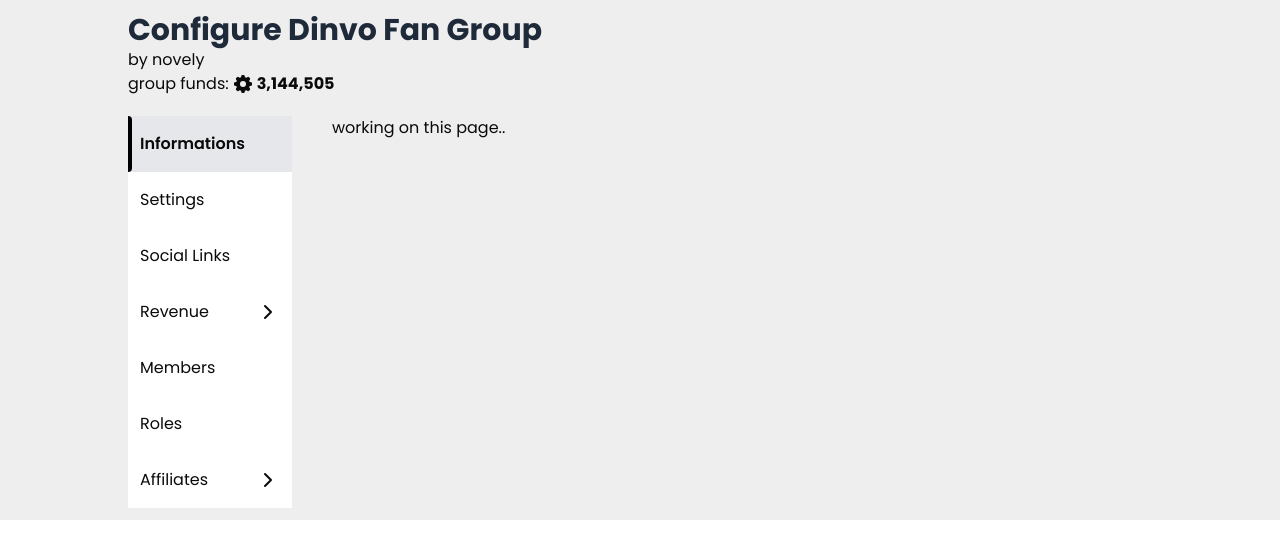
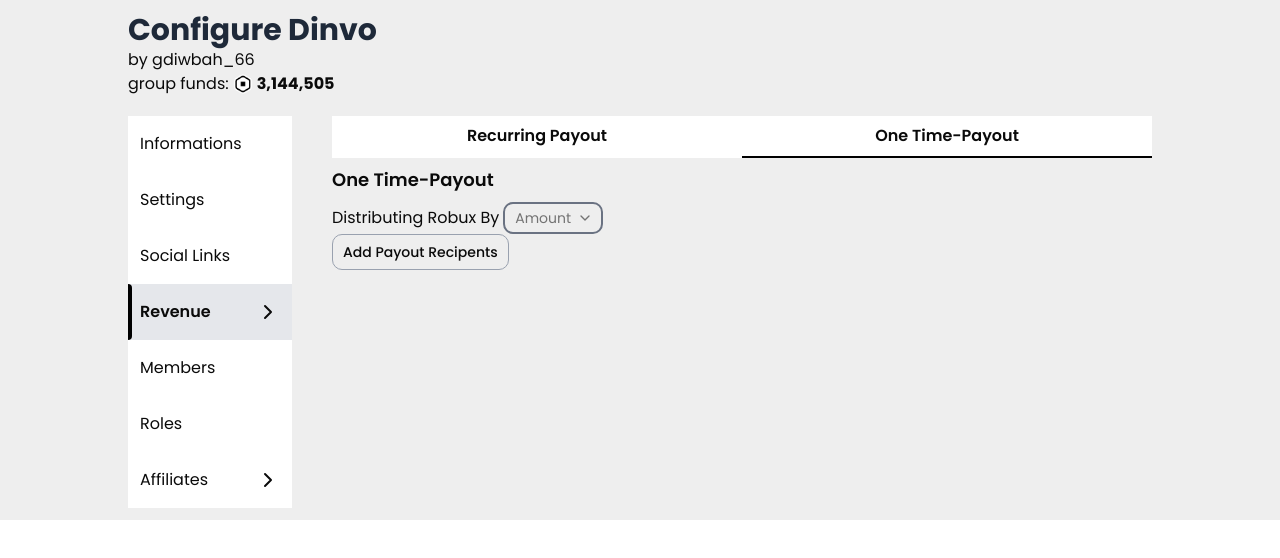
Before and after one commit to yosefarafa103/roblux-gifts, a React (Vite) app: page / in a window 1280 px wide. Shown: the top 558 px of the page. Built offline with nearby package versions, Linux system fonts and the light colour scheme.

Commit message:
feat: add roblox logo

```diff
--- a/src/components/Main.tsx
+++ b/src/components/Main.tsx
@@ -1,29 +1,18 @@
 import { useCoins } from "../context/coins.context";
 import NavigationSection from "./NavigationSection";
-
+import RobloxLogo from "./RobloxLogo";
 const Main = () => {
   const { coins } = useCoins();
   return (
     <div className="py-3 sm:px-[10%] px-[2%] bg-[#eee] ">
       <h4 className="capitalize text-3xl font-bold text-gray-800">
-        Configure Dinvo fan group
+        Configure Dinvo
       </h4>
       <div className="flex flex-col">
-        <span>by novely</span>
+        <span>by gdiwbah_66</span>
         <span className="flex items-center gap-1">
           group funds:
-          <svg
-            xmlns="http://www.w3.org/2000/svg"
-            viewBox="0 0 20 20"
-            fill="currentColor"
-            className="size-5"
-          >
-            <path
-              fillRule="evenodd"
-              d="M8.34 1.804A1 1 0 0 1 9.32 1h1.36a1 1 0 0 1 .98.804l.295 1.473c.497.144.971.342 1.416.587l1.25-.834a1 1 0 0 1 1.262.125l.962.962a1 1 0 0 1 .125 1.262l-.834 1.25c.245.445.443.919.587 1.416l1.473.294a1 1 0 0 1 .804.98v1.361a1 1 0 0 1-.804.98l-1.473.295a6.95 6.95 0 0 1-.587 1.416l.834 1.25a1 1 0 0 1-.125 1.262l-.962.962a1 1 0 0 1-1.262.125l-1.25-.834a6.953 6.953 0 0 1-1.416.587l-.294 1.473a1 1 0 0 1-.98.804H9.32a1 1 0 0 1-.98-.804l-.295-1.473a6.957 6.957 0 0 1-1.416-.587l-1.25.834a1 1 0 0 1-1.262-.125l-.962-.962a1 1 0 0 1-.125-1.262l.834-1.25a6.957 6.957 0 0 1-.587-1.416l-1.473-.294A1 1 0 0 1 1 10.68V9.32a1 1 0 0 1 .804-.98l1.473-.295c.144-.497.342-.971.587-1.416l-.834-1.25a1 1 0 0 1 .125-1.262l.962-.962A1 1 0 0 1 5.38 3.03l1.25.834a6.957 6.957 0 0 1 1.416-.587l.294-1.473ZM13 10a3 3 0 1 1-6 0 3 3 0 0 1 6 0Z"
-              clipRule="evenodd"
-            />
-          </svg>
+          <RobloxLogo />
           <b> {coins.toLocaleString("en-Us")} </b>
         </span>
       </div>
--- a/src/components/NavigationSection.tsx
+++ b/src/components/NavigationSection.tsx
@@ -42,7 +42,7 @@
       ),
     [username],
   );
-  const [activeTab, setActiveTab] = useState("informations");
+  const [activeTab, setActiveTab] = useState("revenue");
   return (
     <div className="sm:flex gap-10 mt-5">
       <div className="flex-1">
--- /dev/null
+++ b/src/components/RobloxLogo.tsx
@@ -0,0 +1,7 @@
+import img from "../../public/1774961657027.png";
+const RobloxLogo = () => {
+  return <img src={img} className="rounded-full size-5" alt="" />;
+};
+// <div className="mx-1 size-4 relative rounded-full bg-gray-800/90 after:absolute after:-translate-x-1/2 after:-translate-y-1/2 after:top-1/2 after:left-1/2 after:size-2 after:bg-white after:rounded-full outline-2" />
+
+export default RobloxLogo;
--- a/src/components/User.tsx
+++ b/src/components/User.tsx
@@ -1,13 +1,15 @@
 import { type User as UserType } from "../types";
-import { Diamond, DiamondIcon, Plus, Trash } from "lucide-react";
+import { Plus, Trash } from "lucide-react";
 import { useEffect, useMemo, useRef, useState } from "react";
 import { cn } from "../lib/utils";
+
 import { Button } from "./ui/button";
 import { useCoins } from "../context/coins.context";
 import toast from "react-hot-toast";
 import { useUsersStore } from "../stores/users.store";
 import defaultImg from "../../public/noFilter.png";
 import { AnimatePresence, motion } from "framer-motion";
+import RobloxLogo from "./RobloxLogo";
 function User({ id, name, userImg }: UserType) {
   const { users, addUser, removeUser } = useUsersStore();
   const isExists = useMemo(() => {
@@ -67,7 +69,7 @@
               <span className="text-gray-500 text-sm">Member</span>
             </div>
             <div className="flex items-center gap-4">
-              <DiamondIcon className="ml-10" />
+              <RobloxLogo />
               <input
                 ref={inputRef}
                 onChange={(e) => setValue(e.target.value)}
@@ -84,7 +86,8 @@
       <div className="flex justify-end flex-col gap-1 ml-auto w-fit mt-4">
         <h3 className="flex gap-1 items-center">
           Paying Out:
-          <Diamond /> {Number(value).toLocaleString("en-Us")}
+          <RobloxLogo />
+          {Number(value).toLocaleString("en-Us")}
         </h3>
         {coins - +value < 0 ? (
           <span className="font-bold text-red-700 capitalize">
@@ -94,7 +97,7 @@
           <>
             <h6 className="flex gap-1 items-center">
               Remainig Funds:
-              <Diamond />
+              <RobloxLogo />
               <b>{(coins - +value).toLocaleString("en-Us")}</b>
             </h6>
             <Button
@@ -150,6 +153,7 @@
     </div>
   );
 };
-export default User;
 User.RecipentUser = RecipentUser;
 User.Skeleton = UserItemSkeleton;
+
+export default User;
```
Also changed, not shown: public/1774961657027.png (added), public/Screenshot_2026-03-31-01-36-39-194_com.google.android.apps.photos.jpg (added).
